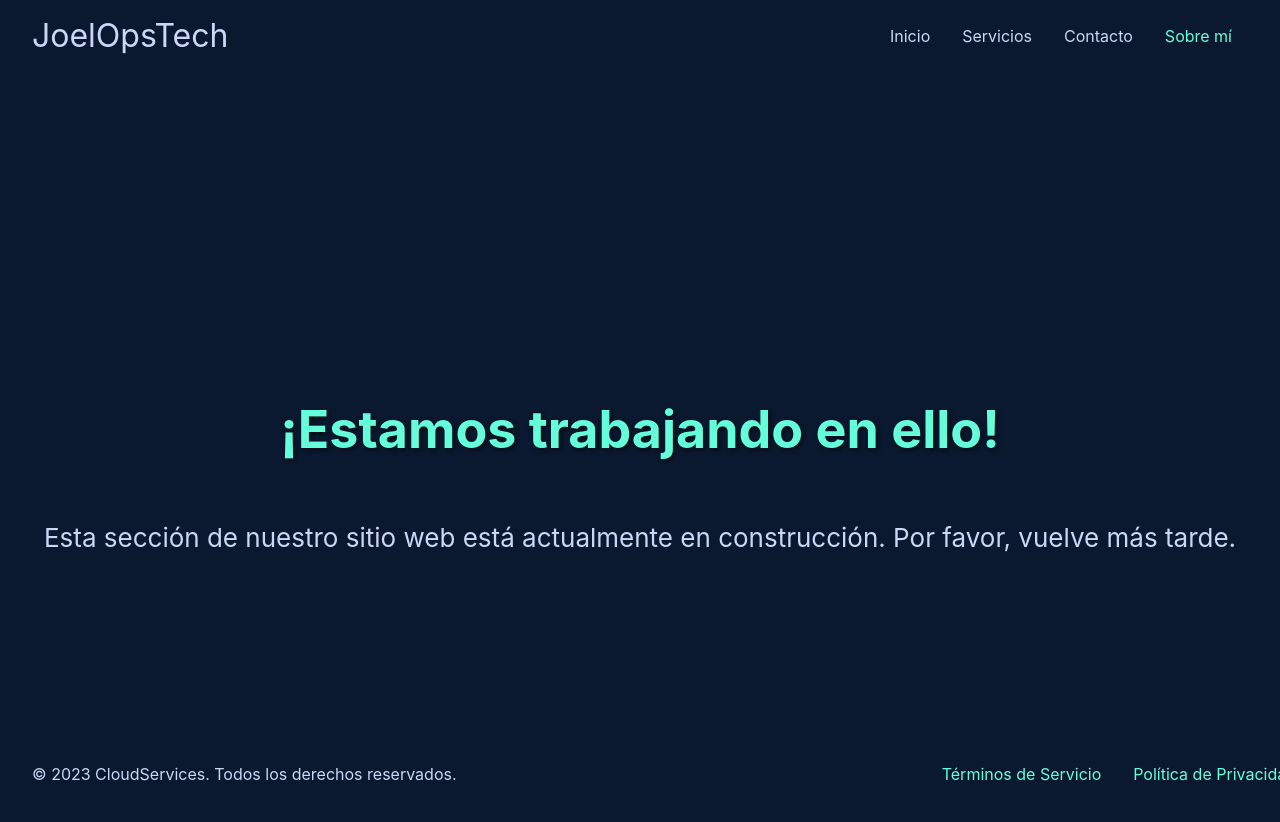
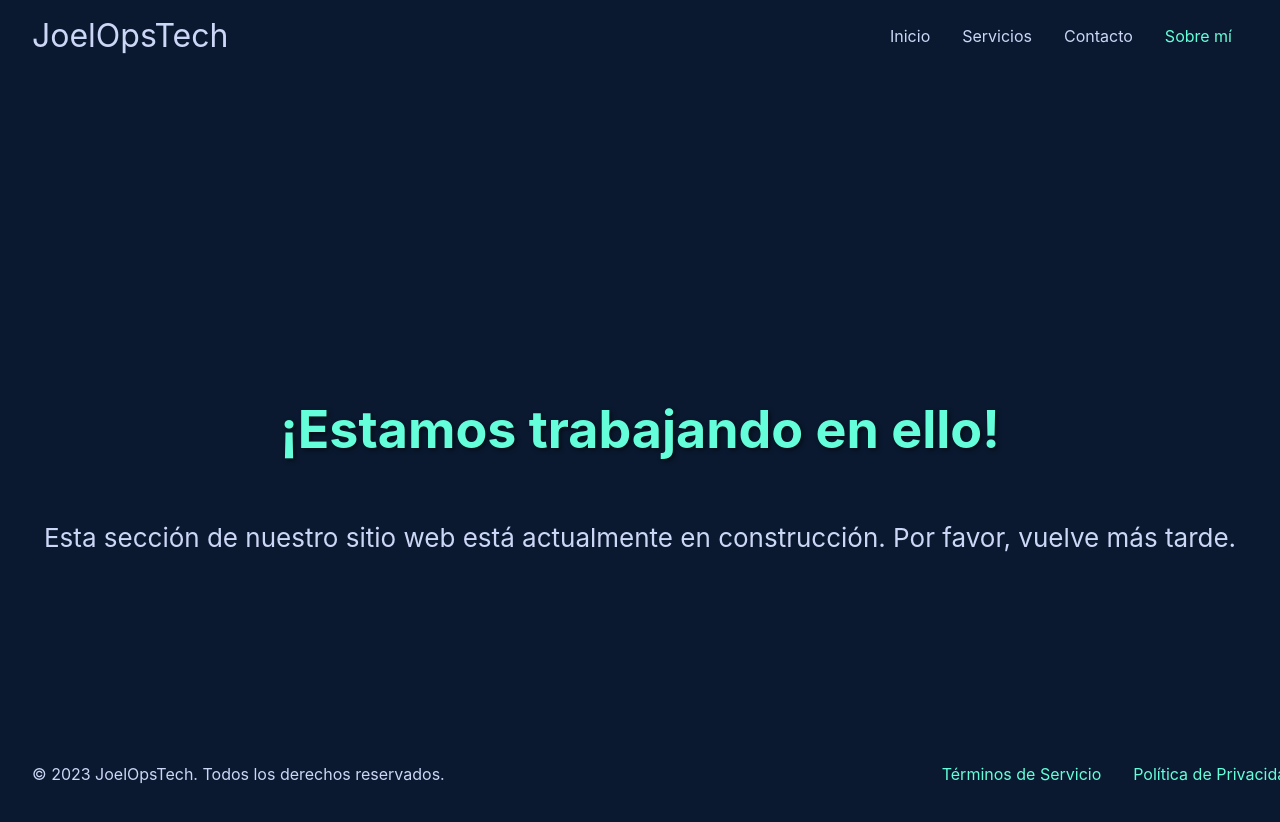
Before and after one commit to JoelGhub/joelops-tech, a React (Create React App) app: page /about in a window 1280 px wide. Shown: the top 822 px of the page. Built offline with nearby package versions, Linux system fonts and the light colour scheme.

Commit message:
new change

```diff
--- a/src/footer.js
+++ b/src/footer.js
@@ -33,7 +33,7 @@ const FooterLinks = styled.div`
 function Footer() {
   return (
     <FooterContainer>
-      <FooterText>© 2023 CloudServices. Todos los derechos reservados.</FooterText>
+      <FooterText>© 2023 JoelOpsTech. Todos los derechos reservados.</FooterText>
       <FooterLinks>
         <a href="/">Términos de Servicio</a>
         <a href="/">Política de Privacidad</a>
```
